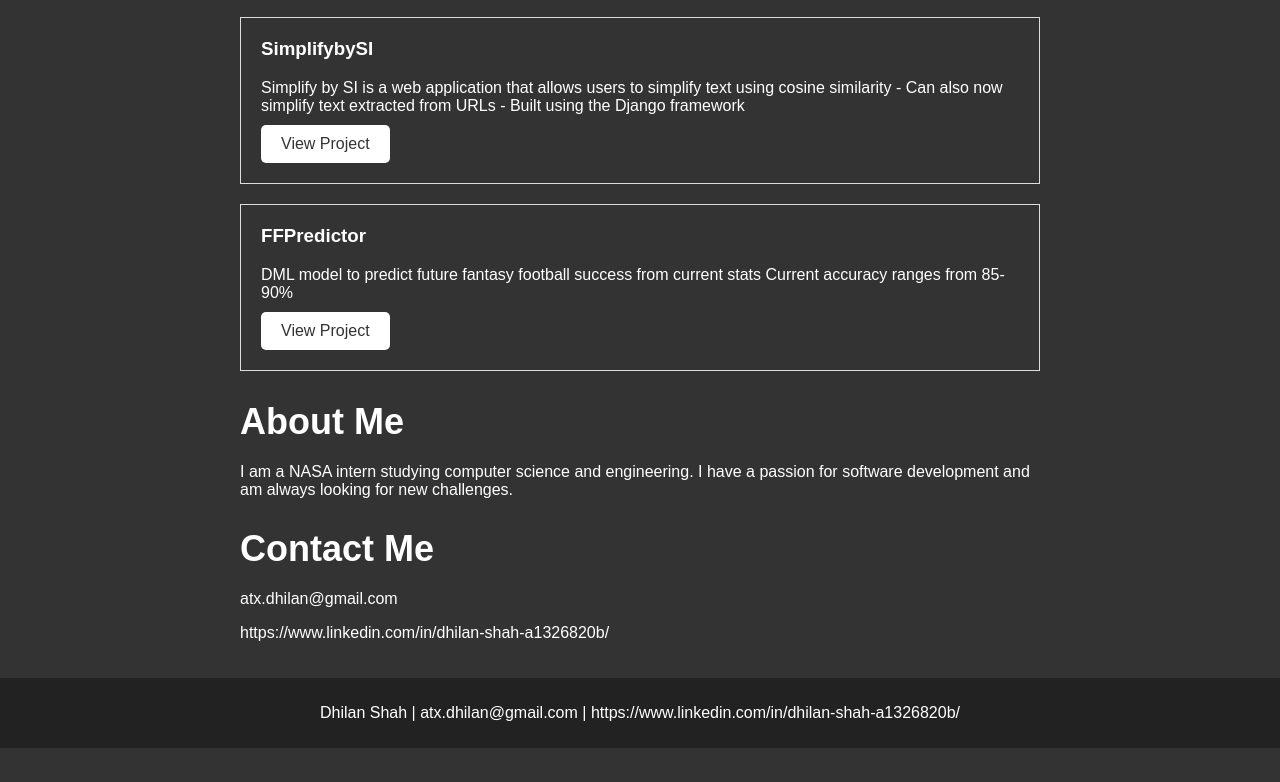
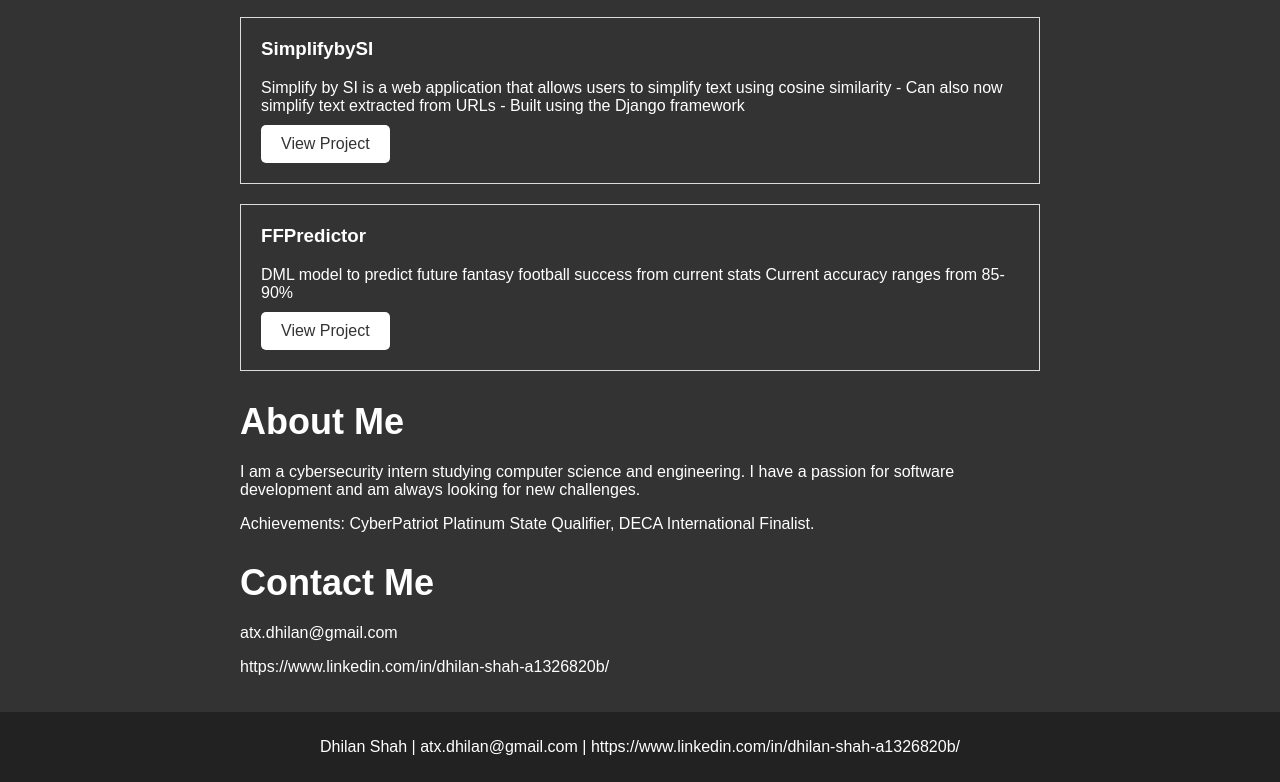
Before and after one commit to ATX24/portfolio, a plain HTML site: page index.html in a window 1280 px wide. Shown: the part 528-1310 px from the top of the page. Before the commit the page ends 1276 px from the top, so only its background shows below. Drawn offline with Linux system fonts and the light colour scheme.

Commit message:
Update index.html

```diff
--- a/index.html
+++ b/index.html
@@ -55,7 +55,8 @@
     </section>
     <section id="about">
       <h2>About Me</h2>
-      <p>I am a NASA intern studying computer science and engineering. I have a passion for software development and am always looking for new challenges.</p>
+      <p>I am a cybersecurity intern studying computer science and engineering. I have a passion for software development and am always looking for new challenges.  </p>
+      <p>Achievements: CyberPatriot Platinum State Qualifier, DECA International Finalist.</p>
     </section>
     <section id="contact">
       <h2>Contact Me</h2>
```
